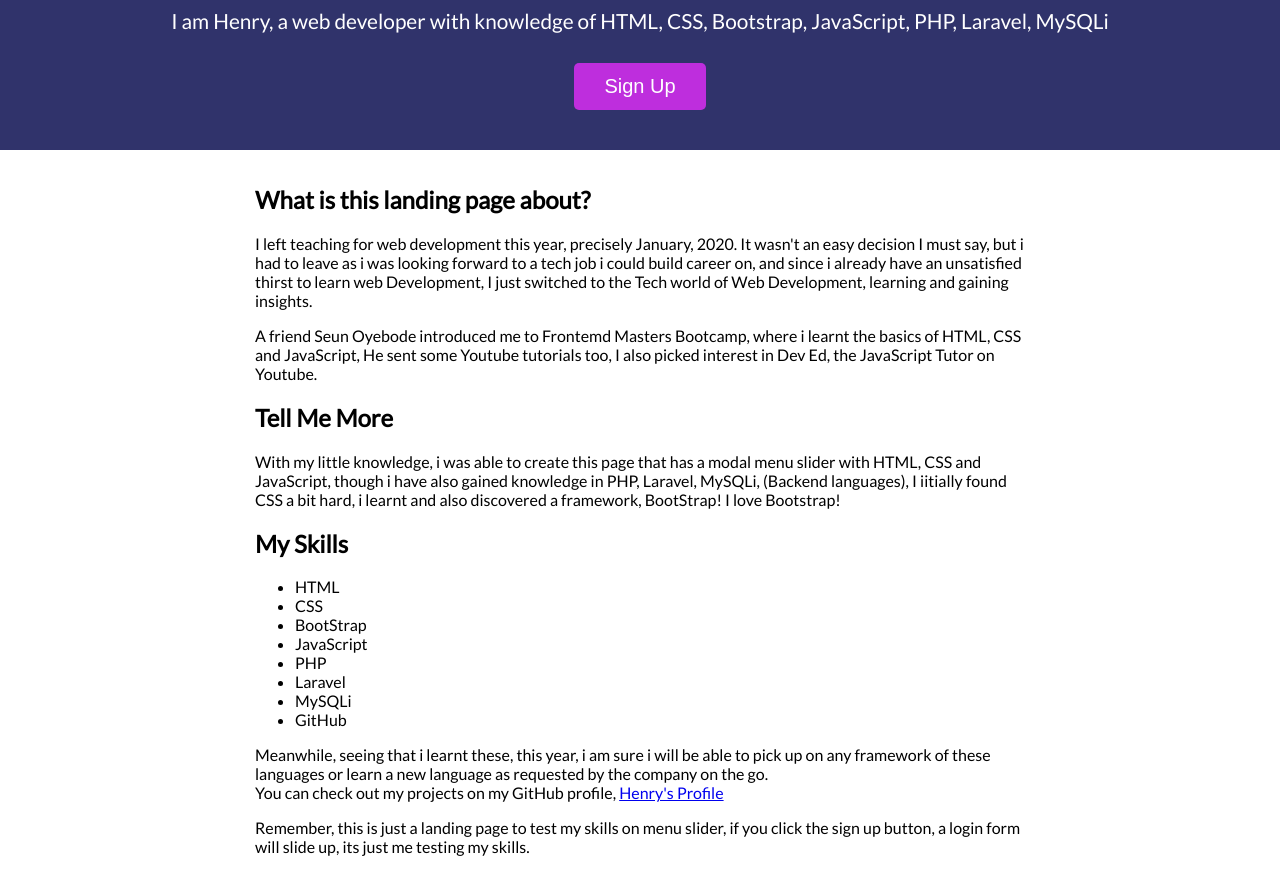
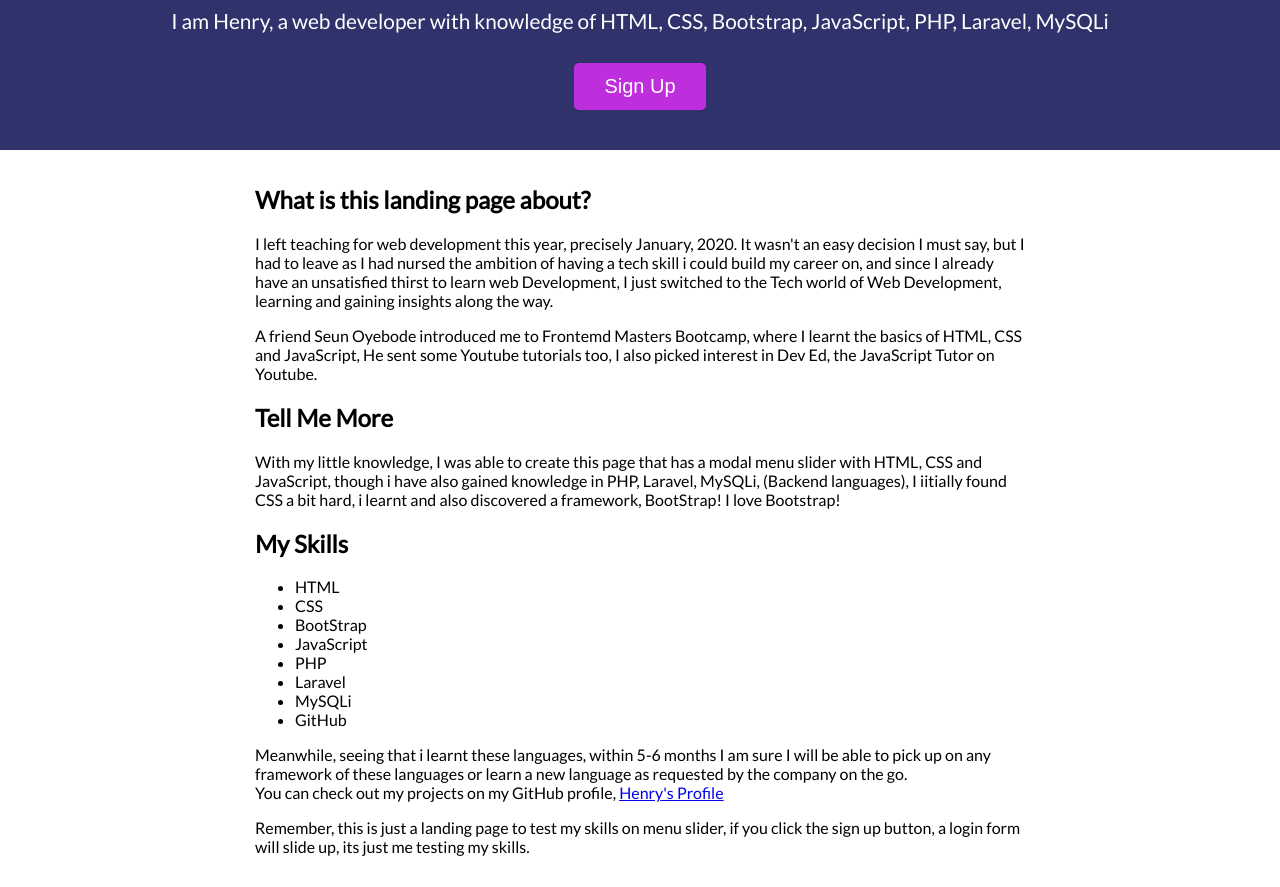
Before and after one commit to henrywinnerman/modal-menu-slider, a plain HTML site: page index.html in a window 1280 px wide. Shown: the part 112-999 px from the top of the page. Drawn offline with Linux system fonts and the light colour scheme.

Commit message:
Update index.html

```diff
--- a/index.html
+++ b/index.html
@@ -43,16 +43,16 @@
     <div class="container">
       <h2>What is this landing page about?</h2>
       <p>
-        I left teaching for web development this year, precisely January, 2020. It wasn't an easy decision I must say, but i had to leave as i was looking forward to a tech job i could build career on, and since i already have an unsatisfied thirst to learn web Development, I just switched to the Tech world of Web Development, learning and gaining insights.
+        I left teaching for web development this year, precisely January, 2020. It wasn't an easy decision I must say, but I had to leave as I had nursed the ambition of having a tech skill i could build my career on, and since I already have an unsatisfied thirst to learn web Development, I just switched to the Tech world of Web Development, learning and gaining insights along the way.
       </p>
       <p>
-        A friend Seun Oyebode introduced me to Frontemd Masters Bootcamp, where i learnt the basics of HTML, CSS and JavaScript, He sent some Youtube tutorials too, I also picked interest in Dev Ed, the JavaScript Tutor on Youtube.
+        A friend Seun Oyebode introduced me to Frontemd Masters Bootcamp, where I learnt the basics of HTML, CSS and JavaScript, He sent some Youtube tutorials too, I also picked interest in Dev Ed, the JavaScript Tutor on Youtube.
       </p>
 
       <h2>Tell Me More</h2>
 
       <p>
-        With my little knowledge, i was able to create this page that has a modal menu slider with HTML, CSS and JavaScript, though i have also gained knowledge in PHP, Laravel, MySQLi, (Backend languages), I iitially found CSS a bit hard, i learnt and also discovered a framework, BootStrap! I love Bootstrap!
+        With my little knowledge, I was able to create this page that has a modal menu slider with HTML, CSS and JavaScript, though i have also gained knowledge in PHP, Laravel, MySQLi, (Backend languages), I iitially found CSS a bit hard, i learnt and also discovered a framework, BootStrap! I love Bootstrap!
       </p>
 
       <h2>My Skills</h2>
@@ -68,7 +68,7 @@
       </ul>
 
       <p>
-        Meanwhile, seeing that i learnt these, this year, i am sure i will be able to pick up on any framework of these languages or learn a new language as requested by the company on the go. <br> You can check out my projects on my GitHub profile, <a href="https://github.com/henrywinnerman">Henry's Profile</a> </p>
+        Meanwhile, seeing that i learnt these languages, within 5-6 months I am sure I will be able to pick up on any framework of these languages or learn a new language as requested by the company on the go. <br> You can check out my projects on my GitHub profile, <a href="https://github.com/henrywinnerman">Henry's Profile</a> </p>
 
       <p>Remember, this is just a landing page to test my skills on menu slider, if you click the sign up button, a login form will slide up, its just me testing my skills.</p>
       </div>
```
